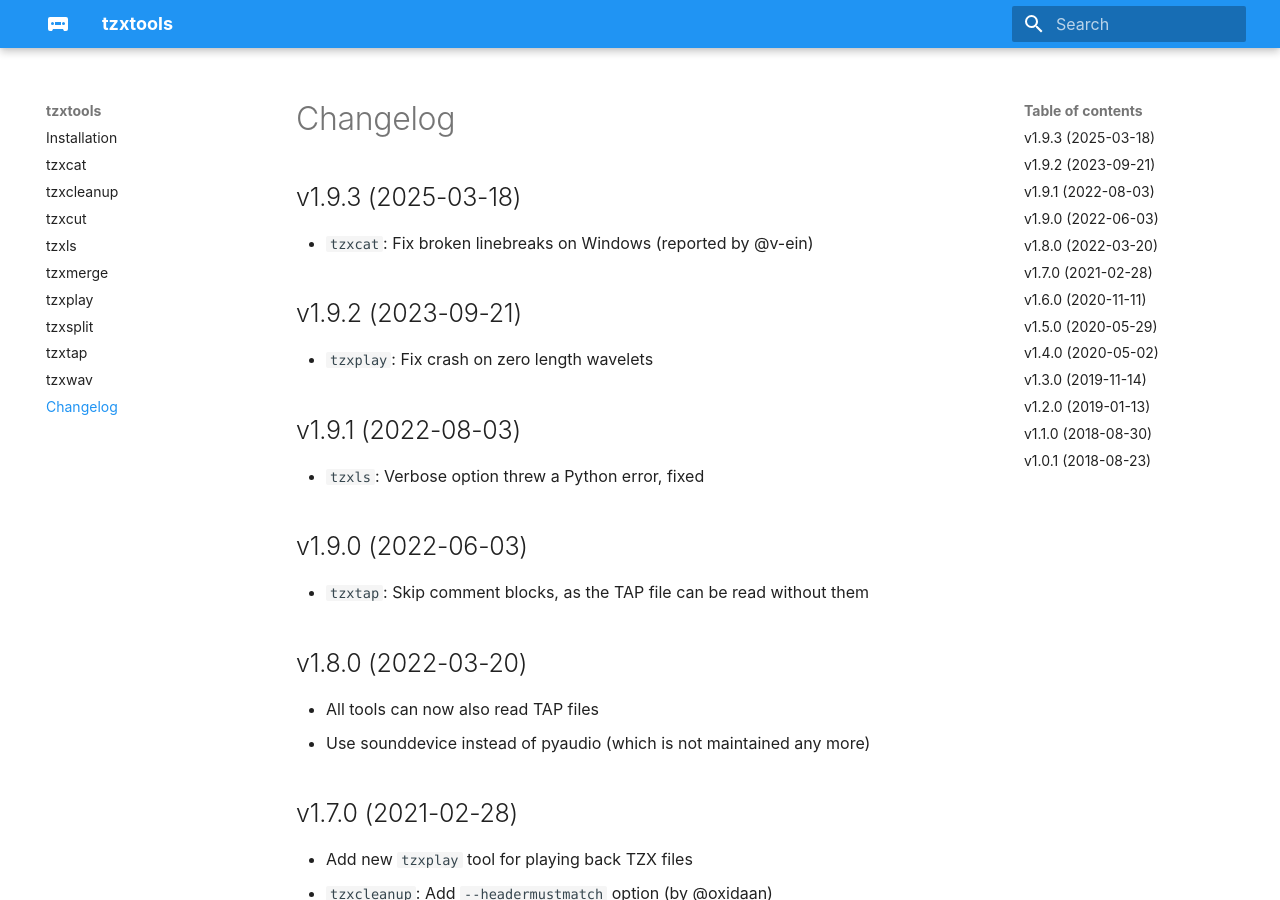
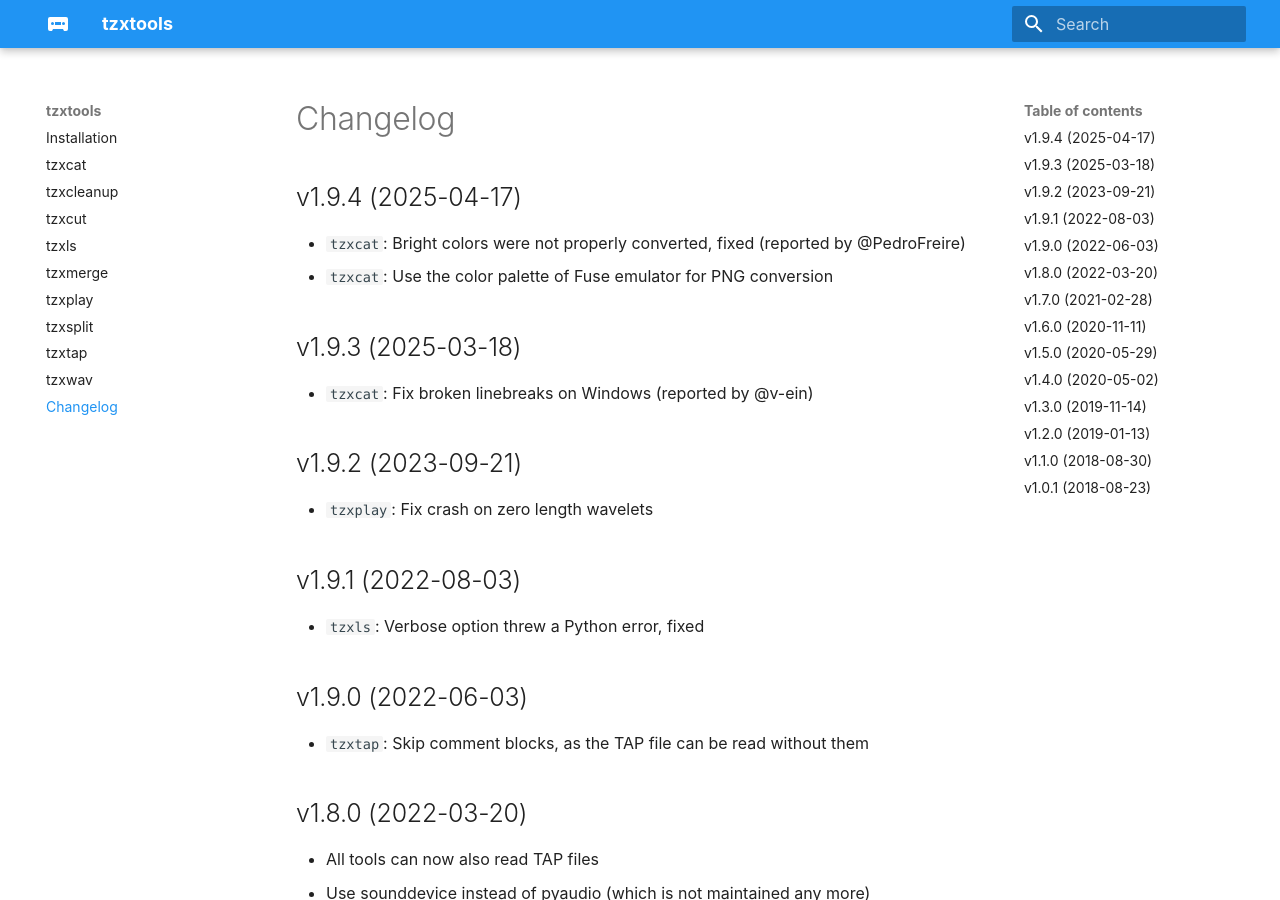
Before and after one commit to shred/tzxtools, an MkDocs documentation site: the page built from docs/changelog.md, in a window 1280 px wide and 900 px high. Built offline with MkDocs 1.6.1 and Material for MkDocs 9.7.7, drawn with Linux system fonts in a browser that asks for light colours.

Commit message:
Release 1.9.4

```diff
--- a/docs/changelog.md
+++ b/docs/changelog.md
@@ -1,4 +1,9 @@
 # Changelog
+
+## v1.9.4 (2025-04-17)
+
+* `tzxcat`: Bright colors were not properly converted, fixed (reported by @PedroFreire)
+* `tzxcat`: Use the color palette of Fuse emulator for PNG conversion
 
 ## v1.9.3 (2025-03-18)
 
--- a/setup.py
+++ b/setup.py
@@ -26,7 +26,7 @@ def readme():
 
 setup(
     name='tzxtools',
-    version='1.9.3',
+    version='1.9.4',
     description='A tool collection for processing tzx files',
     long_description=readme(),
     long_description_content_type='text/markdown',
```
